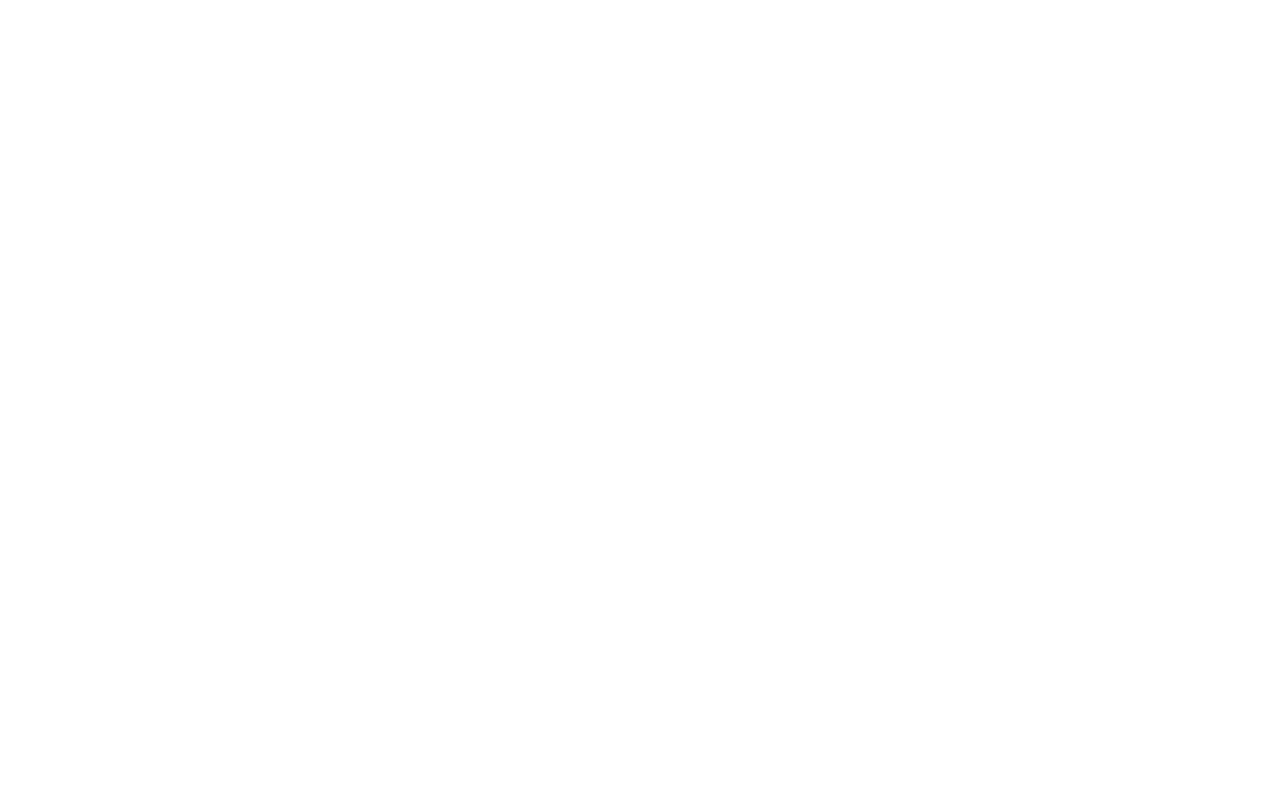
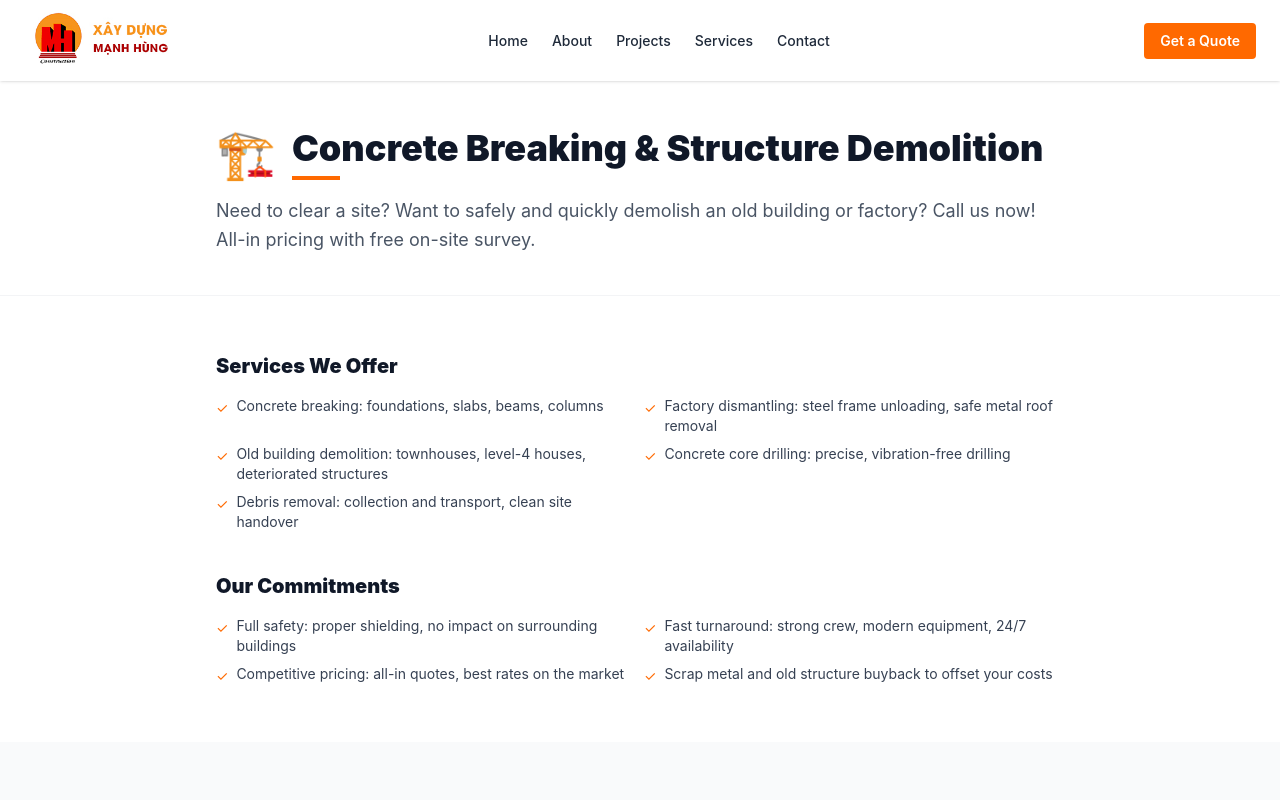
Before and after one commit to hpn-277/manhhungcons, a Next.js app: page /en/dich-vu/duc-pha-be-tong-thao-do-nha-xuong in a window 1280 px wide. Before the commit this address had no page. Shown: the top 800 px of the page. Built offline with nearby package versions, Linux system fonts and the light colour scheme.

Commit message:
add dich vu

```diff
--- a/app/[locale]/dich-vu/[slug]/page.tsx
+++ b/app/[locale]/dich-vu/[slug]/page.tsx
@@ -12,7 +12,7 @@
 export async function generateStaticParams() {
   const services = getServices();
   const locales = ["vi", "en"];
-  const slugs = ["sua-chua-bao-tri", "xay-dung-biet-thu-mini-nha-cap-4-tron-goi", "xay-dung-co-so-ha-tang-ky-thuat", "xay-dung-nha-xuong"];
+  const slugs = ["sua-chua-bao-tri", "xay-dung-biet-thu-mini-nha-cap-4-tron-goi", "xay-dung-co-so-ha-tang-ky-thuat", "xay-dung-nha-xuong", "duc-pha-be-tong-thao-do-nha-xuong"];
   const allSlugs = services.length > 0 ? services.map((s) => s.slug) : slugs;
   return allSlugs.flatMap((slug) => locales.map((locale) => ({ slug, locale })));
 }
@@ -253,6 +253,57 @@
     ],
   },
 
+  "duc-pha-be-tong-thao-do-nha-xuong": {
+    title: "Đục Phá Bê Tông & Tháo Dỡ Nhà Xưởng",
+    titleEn: "Concrete Breaking & Structure Demolition",
+    icon: "🏗️",
+    category: "industrial",
+    intro: "Bạn cần giải phóng mặt bằng? Bạn muốn phá dỡ nhà cũ, nhà xưởng an toàn và nhanh chóng? Hãy gọi ngay cho chúng tôi! Báo giá trọn gói, khảo sát miễn phí tận nơi.",
+    introEn: "Need to clear a site? Want to safely and quickly demolish an old building or factory? Call us now! All-in pricing with free on-site survey.",
+    sections: [
+      {
+        heading: "Các Dịch Vụ Thi Công",
+        headingEn: "Services We Offer",
+        items: [
+          "Đục phá bê tông: phá nền, sàn, dầm, cột kiên cố",
+          "Tháo dỡ nhà xưởng: hạ tải khung thép, mái tôn an toàn",
+          "Đập phá nhà cũ: nhà phố, nhà cấp 4, công trình xuống cấp",
+          "Khoan cắt bê tông: khoan rút lõi chính xác, không rung lắc",
+          "Dọn dẹp xà bần: thu gom và vận chuyển, trả lại mặt bằng trống",
+        ],
+        itemsEn: [
+          "Concrete breaking: foundations, slabs, beams, columns",
+          "Factory dismantling: steel frame unloading, safe metal roof removal",
+          "Old building demolition: townhouses, level-4 houses, deteriorated structures",
+          "Concrete core drilling: precise, vibration-free drilling",
+          "Debris removal: collection and transport, clean site handover",
+        ],
+      },
+      {
+        heading: "Cam Kết Với Khách Hàng",
+        headingEn: "Our Commitments",
+        items: [
+          "An toàn tuyệt đối: thi công che chắn kỹ, không ảnh hưởng nhà xung quanh",
+          "Tiến độ nhanh: đội thợ khỏe, máy móc hiện đại, làm việc 24/7",
+          "Giá cả bình dân: báo giá trọn gói, cạnh tranh nhất thị trường",
+          "Thu mua lại sắt thép, xác nhà cũ với giá cao để tiết kiệm chi phí",
+        ],
+        itemsEn: [
+          "Full safety: proper shielding, no impact on surrounding buildings",
+          "Fast turnaround: strong crew, modern equipment, 24/7 availability",
+          "Competitive pricing: all-in quotes, best rates on the market",
+          "Scrap metal and old structure buyback to offset your costs",
+        ],
+      },
+    ],
+    process: [
+      { step: "01", title: "Gọi điện: 098 478 19 09", titleEn: "Call: 098 478 19 09" },
+      { step: "02", title: "Khảo sát tận nơi (miễn phí)", titleEn: "Free on-site survey" },
+      { step: "03", title: "Báo giá trọn gói", titleEn: "All-in quotation" },
+      { step: "04", title: "Thi công ngay", titleEn: "Immediate construction start" },
+    ],
+  },
+
   "xay-dung-nha-xuong": {
     title: "Thiết Kế & Thi Công Nhà Xưởng",
     titleEn: "Factory & Industrial Construction",
@@ -392,7 +443,7 @@
         <section className="py-14 bg-gray-50">
           <div className="max-w-4xl mx-auto px-4 sm:px-6">
             <h2 className="text-2xl font-black text-gray-900 mb-2">
-              {isEn ? "8-Step Process" : "Quy Trình 8 Bước"}
+              {isEn ? "Process" : "Quy Trình"}
             </h2>
             <div className="w-10 h-1 bg-orange-500 mb-8" />
             <div className="grid grid-cols-1 sm:grid-cols-2 gap-4">
--- a/app/[locale]/dich-vu/page.tsx
+++ b/app/[locale]/dich-vu/page.tsx
@@ -37,6 +37,14 @@
     pricing: null,
     excerpt: "Thiết kế và thi công nhà xưởng, nhà thép tiền chế, kho công nghiệp và hạ tầng phụ trợ tại các khu công nghiệp Bà Rịa - Vũng Tàu.",
     excerptEn: "Design and build factories, prefabricated steel structures, industrial warehouses, and support infrastructure in Ba Ria - Vung Tau industrial zones.",
+  },
+  {
+    slug: "duc-pha-be-tong-thao-do-nha-xuong",
+    title: "Đục Phá Bê Tông & Tháo Dỡ Nhà Xưởng", titleEn: "Concrete Breaking & Structure Demolition",
+    icon: "🏗️",
+    pricing: null,
+    excerpt: "Đục phá bê tông, tháo dỡ nhà xưởng, đập phá nhà cũ, khoan cắt bê tông và dọn dẹp xà bần. Báo giá trọn gói, khảo sát miễn phí, thu mua lại sắt thép.",
+    excerptEn: "Concrete breaking, factory dismantling, demolition of old structures, core drilling, and debris removal. All-in pricing, free site survey, scrap metal buyback.",
   },
 ];
 
--- a/app/[locale]/page.tsx
+++ b/app/[locale]/page.tsx
@@ -44,6 +44,7 @@
                 { slug: "xay-dung-biet-thu-mini-nha-cap-4-tron-goi", title: "Biệt Thự & Nhà Ở Trọn Gói", titleEn: "Residential Construction", icon: "home", excerpt: "Xây dựng biệt thự mini, nhà cấp 4 trọn gói", excerptEn: "Complete villa and house construction packages", category: "residential" },
                 { slug: "xay-dung-co-so-ha-tang-ky-thuat", title: "Cơ Sở Hạ Tầng Kỹ Thuật", titleEn: "Technical Infrastructure", icon: "infrastructure", excerpt: "Xây dựng hệ thống cấp thoát nước, xử lý nước thải", excerptEn: "Water supply, drainage and waste treatment systems", category: "infrastructure" },
                 { slug: "xay-dung-nha-xuong", title: "Xây Dựng Nhà Xưởng", titleEn: "Factory Construction", icon: "factory", excerpt: "Thiết kế thi công nhà xưởng, nhà công nghiệp", excerptEn: "Design and construction of factories and industrial buildings", category: "industrial" },
+                { slug: "duc-pha-be-tong-thao-do-nha-xuong", title: "Đục Phá Bê Tông & Tháo Dỡ", titleEn: "Concrete Breaking & Demolition", icon: "wrench", excerpt: "Đục phá bê tông, tháo dỡ nhà xưởng, khoan cắt và dọn xà bần", excerptEn: "Concrete breaking, factory dismantling, core drilling and debris removal", category: "industrial" },
               ].map((s) => (
                 <ServiceCard
                   key={s.slug}
--- a/components/layout/Footer.tsx
+++ b/components/layout/Footer.tsx
@@ -12,6 +12,7 @@
     { href: "/dich-vu/xay-dung-biet-thu-mini-nha-cap-4-tron-goi", label: "Biệt Thự & Nhà Ở" },
     { href: "/dich-vu/xay-dung-co-so-ha-tang-ky-thuat", label: "Cơ Sở Hạ Tầng" },
 { href: "/dich-vu/xay-dung-nha-xuong", label: "Xây Dựng Nhà Xưởng" },
+    { href: "/dich-vu/duc-pha-be-tong-thao-do-nha-xuong", label: "Đục Phá & Tháo Dỡ" },
   ];
 
   return (
```
